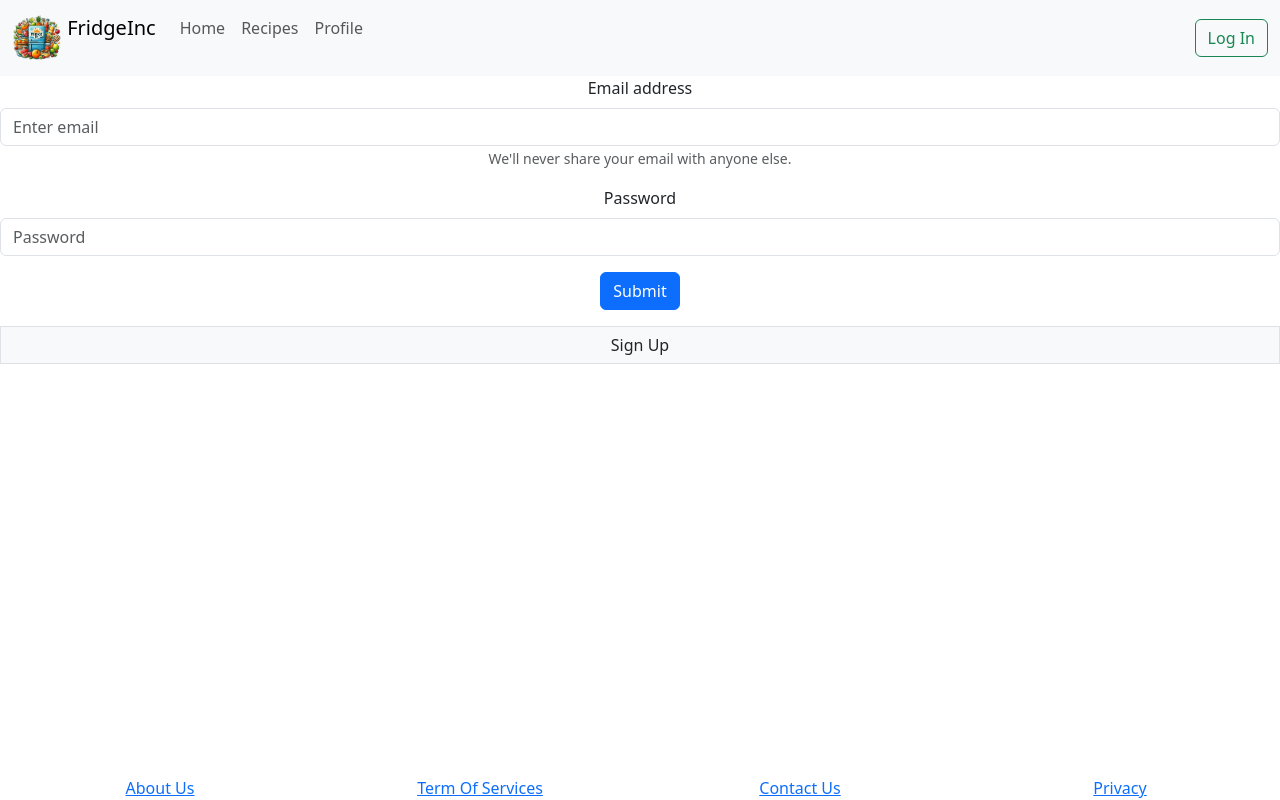
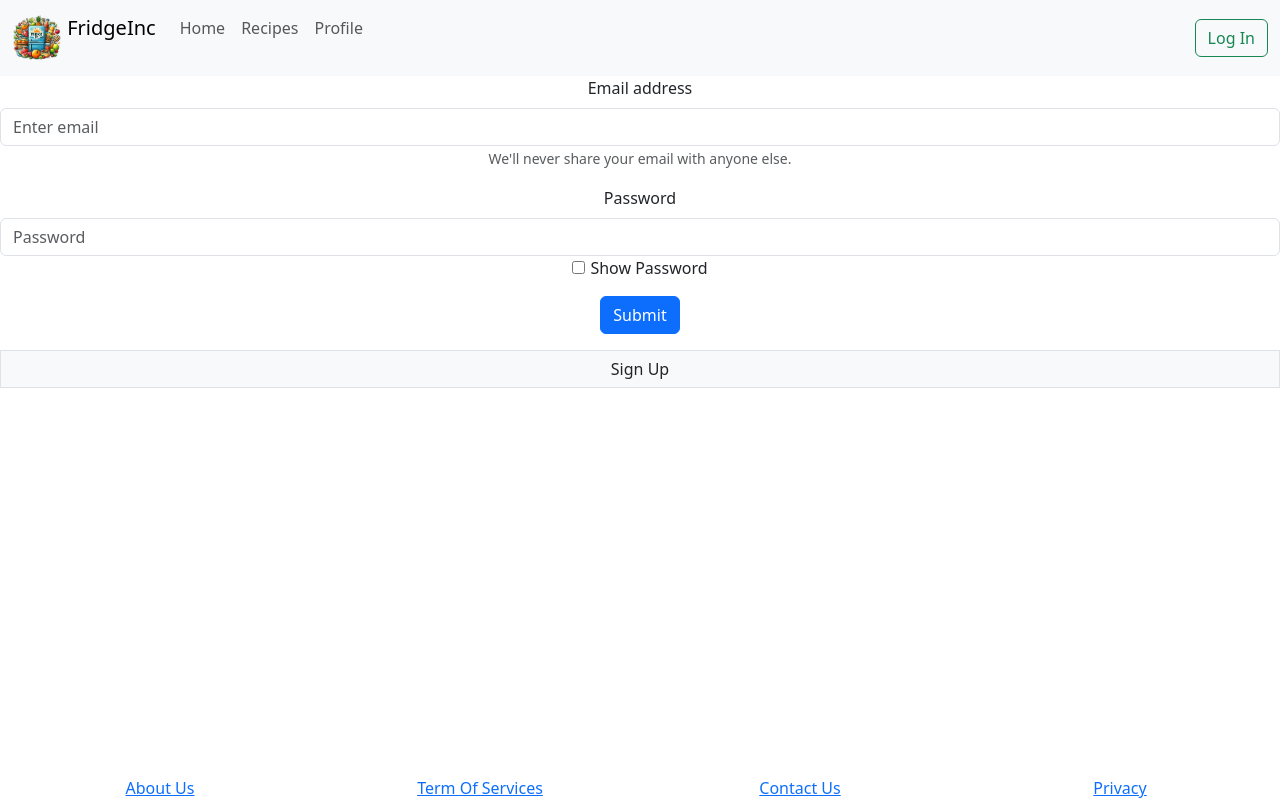
Before and after one commit to shibcreate/FridgeInc, a React (Vite) app in the folder client/: page /login in a window 1280 px wide. Built offline with nearby package versions, Linux system fonts and the light colour scheme.

Commit message:
show password
now can see password when entering input

```diff
--- a/client/src/pages/Homepage.jsx
+++ b/client/src/pages/Homepage.jsx
@@ -10,14 +10,14 @@ export default function Homepage() {
     <Container>
       <Row>
         <Col sm={8}>
-          <Image style={{ width: '90%' }} src='./src/resources/banner.png' />
+          <Image style={{ width: '90%', marginTop: '30px' }} src='./src/resources/banner.png' />
         </Col>
         <Col sm={4}>
           <h2>Welcome to FrideInc</h2>
           <p>Find recipes within a snap!</p>
-          <p>Either finding a quick recipes or sharing your own, FridgeInc offers it all!</p>
+          <p>Need to find a quick recipe or publish your own? FridgeInc offers it all!</p>
           <Link to='/register'>
-            <Button style={{margin:'10px'}} variant="outline-dark">Join Community</Button>
+            <Button style={{margin:'10px'}} variant="outline-dark">Sign Up</Button>
           </Link>
           <Link to='/recipes'>
             <Button style={{margin:'10px'}} variant="outline-dark">Explore Recipes</Button>
--- a/client/src/pages/Login.jsx
+++ b/client/src/pages/Login.jsx
@@ -7,6 +7,7 @@ import Form from 'react-bootstrap/Form';
 export default function Login() {
   const [email, setEmail] = useState('');
   const [password, setPassword] = useState('');
+  const [showPassword, setShowPassword] = useState(false);
   const navigate = useNavigate();
 
   const handleSubmit = async (e) => {
@@ -15,11 +16,9 @@ export default function Login() {
       const response = await axios.post('http://localhost:3001/login', {
         email,
         password,
-      }, {
-        withCredentials: true,
       });
       console.log(response);
-      if (response.status === 200) {
+      if (response.data === 'Success') {
         navigate('/profile');
       }
     } catch (error) {
@@ -42,16 +41,27 @@ export default function Login() {
         </Form.Text>
       </Form.Group>
 
-      <Form.Group className="mb-3" controlId="formBasicPassword">
+       <Form.Group className="mb-3" controlId="formBasicPassword">
         <Form.Label>Password</Form.Label>
-        <Form.Control
-          type="password"
-          placeholder="Password"
-          onChange={(e) => setPassword(e.target.value)}
-        />
+        <div className="password-input">
+          <Form.Control
+            type={showPassword ? "text" : "password"}
+            placeholder="Password"
+            value={password}
+            onChange={(e) => setPassword(e.target.value)}
+          />
+          <input
+            type="checkbox"
+            id="showPassword"
+            checked={showPassword}
+            style={{ marginRight: "5px" }}
+            onChange={() => setShowPassword(!showPassword)}
+          />
+          <label htmlFor="showPassword">Show Password</label>
+        </div>
       </Form.Group>
 
-      <Button variant="primary" type="submit" className="mb-3">
+      <Button as={Link} to={"/account"}variant="primary" type="submit" className="mb-3">
         Submit
       </Button>
 
```
Also changed, not shown: 1 other file (tests, documents, lock files or other folders).
